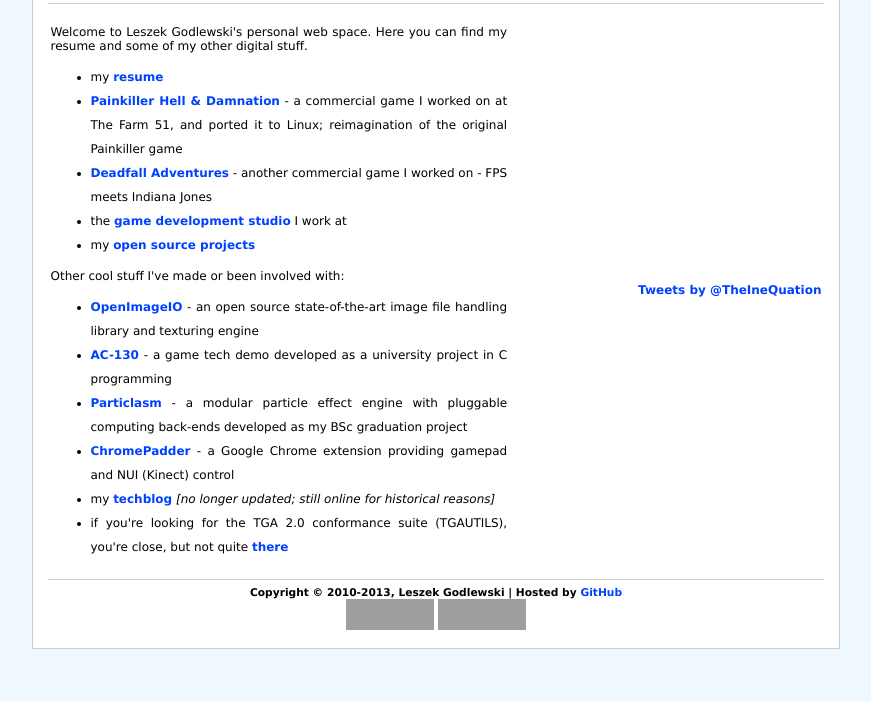
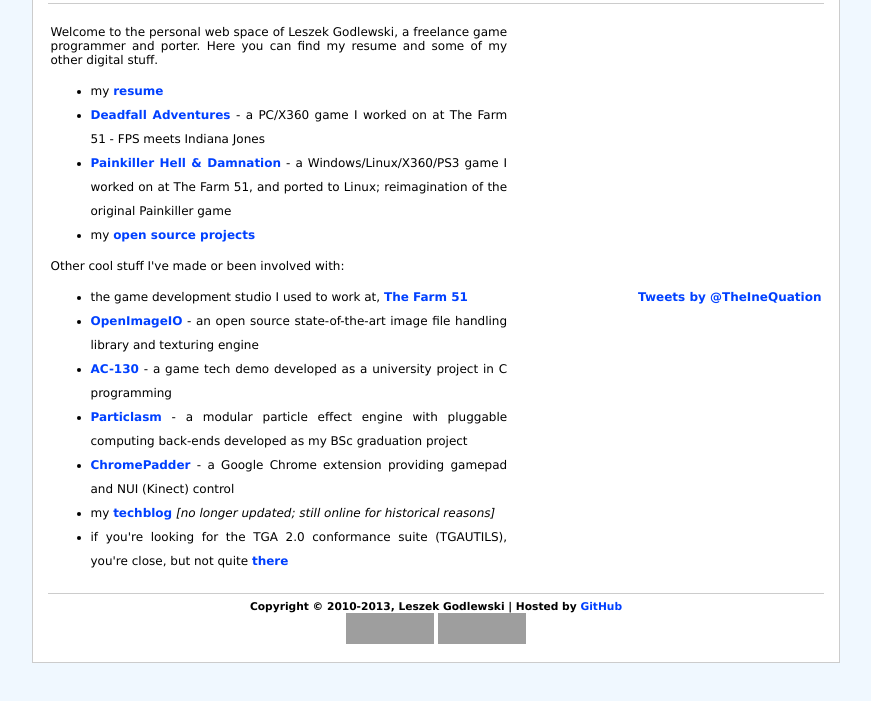
Before and after one commit to inequation/inequation.github.com, a plain HTML site: page index.html in a window 1280 px wide. Shown: the part 97-798 px from the top of the page, without its empty margins (204-1075 px from the left). Drawn offline with Linux system fonts and the light colour scheme; grey boxes are pictures that could not be loaded.

Commit message:
updated information on the index page

```diff
--- a/index.html
+++ b/index.html
@@ -29,13 +29,12 @@
 
 				<td class="left-pane">
 					<p>
-					Welcome to Leszek Godlewski's personal web space. Here you can find my resume and some of my other digital stuff.
+					Welcome to the personal web space of Leszek Godlewski, a freelance game programmer and porter. Here you can find my resume and some of my other digital stuff.
 					</p>
 					<ul>
 					<li>my <a href="http://resume.inequation.org/">resume</a></li>
-					<li><a href="http://www.painkillergame.com/">Painkiller Hell &amp; Damnation</a> - a commercial game I worked on at The Farm 51, and ported it to Linux; reimagination of the original Painkiller game</li>
-					<li><a href="http://www.deadfall-game.com/">Deadfall Adventures</a> - another commercial game I worked on - FPS meets Indiana Jones</li>
-					<li>the <a href="http://www.thefarm51.com/">game development studio</a> I work at</li>
+					<li><a href="http://www.deadfall-game.com/">Deadfall Adventures</a> - a PC/X360 game I worked on at The Farm 51 - FPS meets Indiana Jones</li>
+					<li><a href="http://www.painkillergame.com/">Painkiller Hell &amp; Damnation</a> - a Windows/Linux/X360/PS3 game I worked on at The Farm 51, and ported to Linux; reimagination of the original Painkiller game</li>
 					<li>my <a href="http://www.github.com/inequation/">open source projects</a></li>
 					</ul>
 
@@ -44,6 +43,7 @@
 					</p>
 					<ul>
 
+					<li>the game development studio I used to work at, <a href="http://www.thefarm51.com/">The Farm 51</a></li>
 					<li><a href="http://www.openimageio.org/">OpenImageIO</a> - an open source state-of-the-art image file handling library and texturing engine</li>
 					<li><a href="http://www.indiedb.com/games/ac-130/">AC-130</a> - a game tech demo developed as a university project in C programming</li>
 					<li><a href="http://github.com/inequation/particlasm/">Particlasm</a> - a modular particle effect engine with pluggable computing back-ends developed as my BSc graduation project</li>
```
